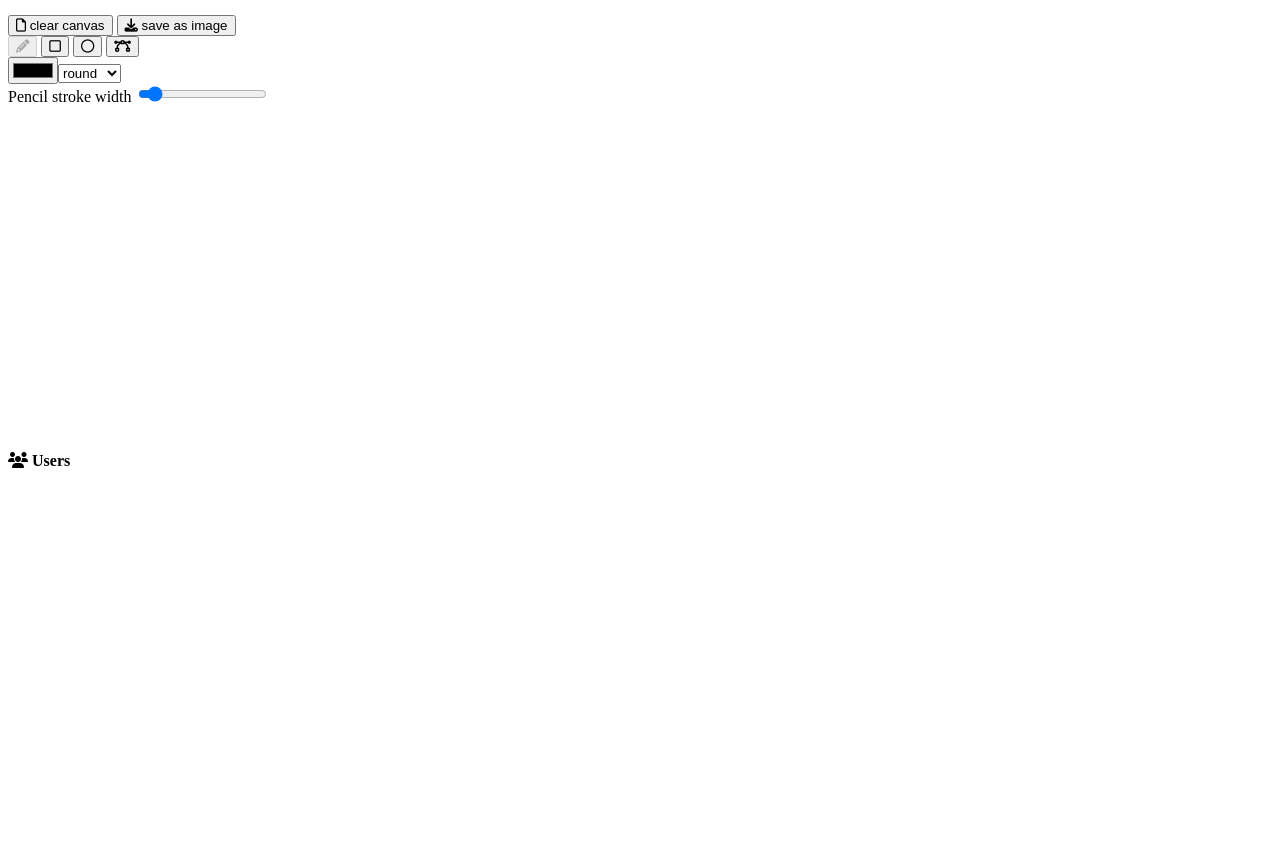
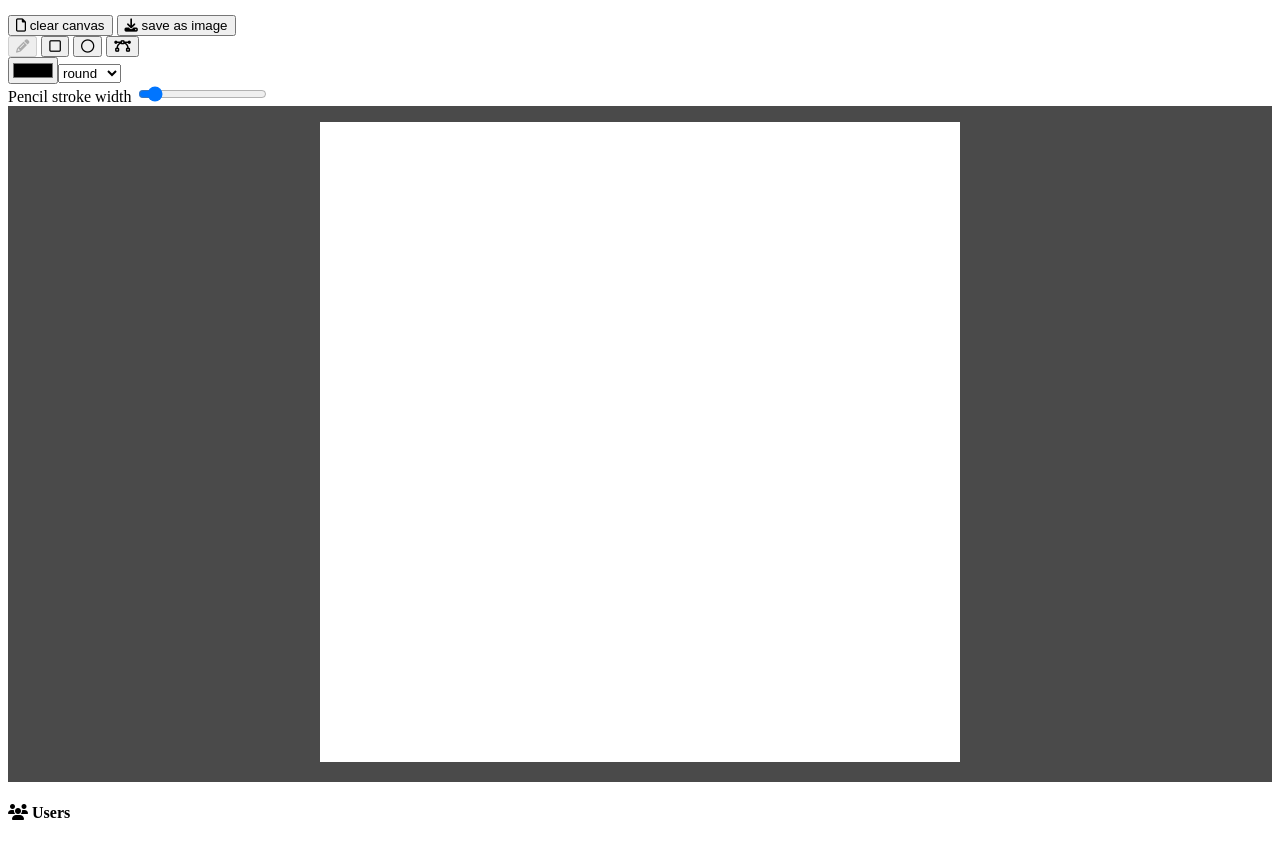
Before and after one commit to jatinkumar-me/collective-canvas, a website built with Vite: page index.html in a window 1280 px wide. Shown: the part 44-887 px from the top of the page. Before the commit the page ends 800 px from the top, so only its background shows below. Built offline with nearby package versions, Linux system fonts and the light colour scheme; no server answers.

Commit message:
canvas container style
added a gray background for canvas container

```diff
--- a/index.html
+++ b/index.html
@@ -79,9 +79,11 @@
 
     <div id="tool-attributes" class="tool-settings"></div>
 
-    <div id="canvas-container" class="canvas-container">
-      <canvas id="canvas-preview" width="640" height="320"></canvas>
-      <canvas id="canvas" width="640" height="320"></canvas>
+    <div id="white-board" class="white-board">
+      <div id="canvas-container" class="canvas-container">
+        <canvas id="canvas-preview" width="640" height="640"></canvas>
+        <canvas id="canvas" width="640" height="640"></canvas>
+      </div>
     </div>
 
     <div id="user-status-div" class="user-status-div">
--- a/src/style.css
+++ b/src/style.css
@@ -9,4 +9,12 @@
 }
 
 #canvas{
+    background: #ffffff;
 }
+
+.white-board{
+    background: #4a4a4a;
+    display: flex;
+    justify-content: center;
+    padding: 1rem 2rem;
+}
```
